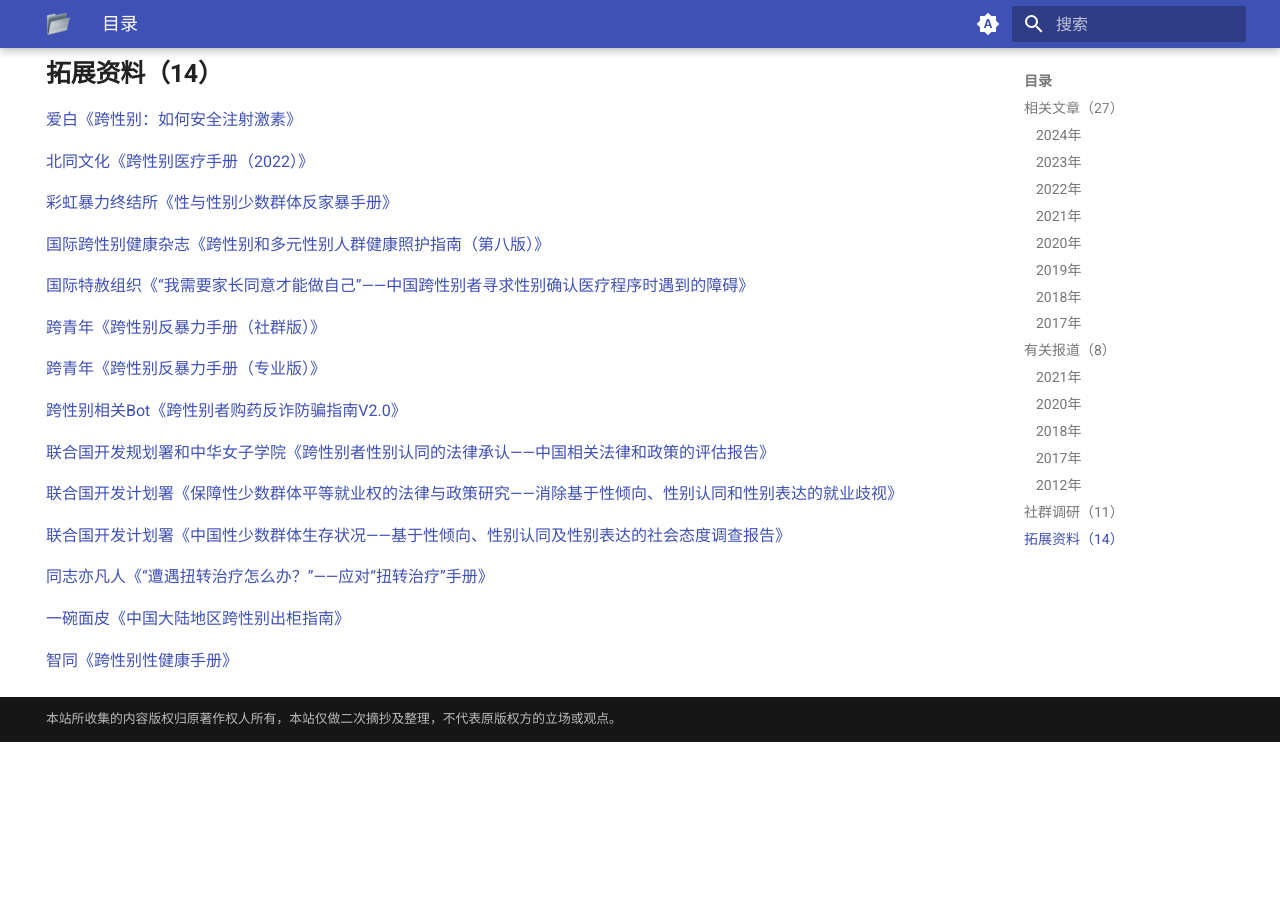
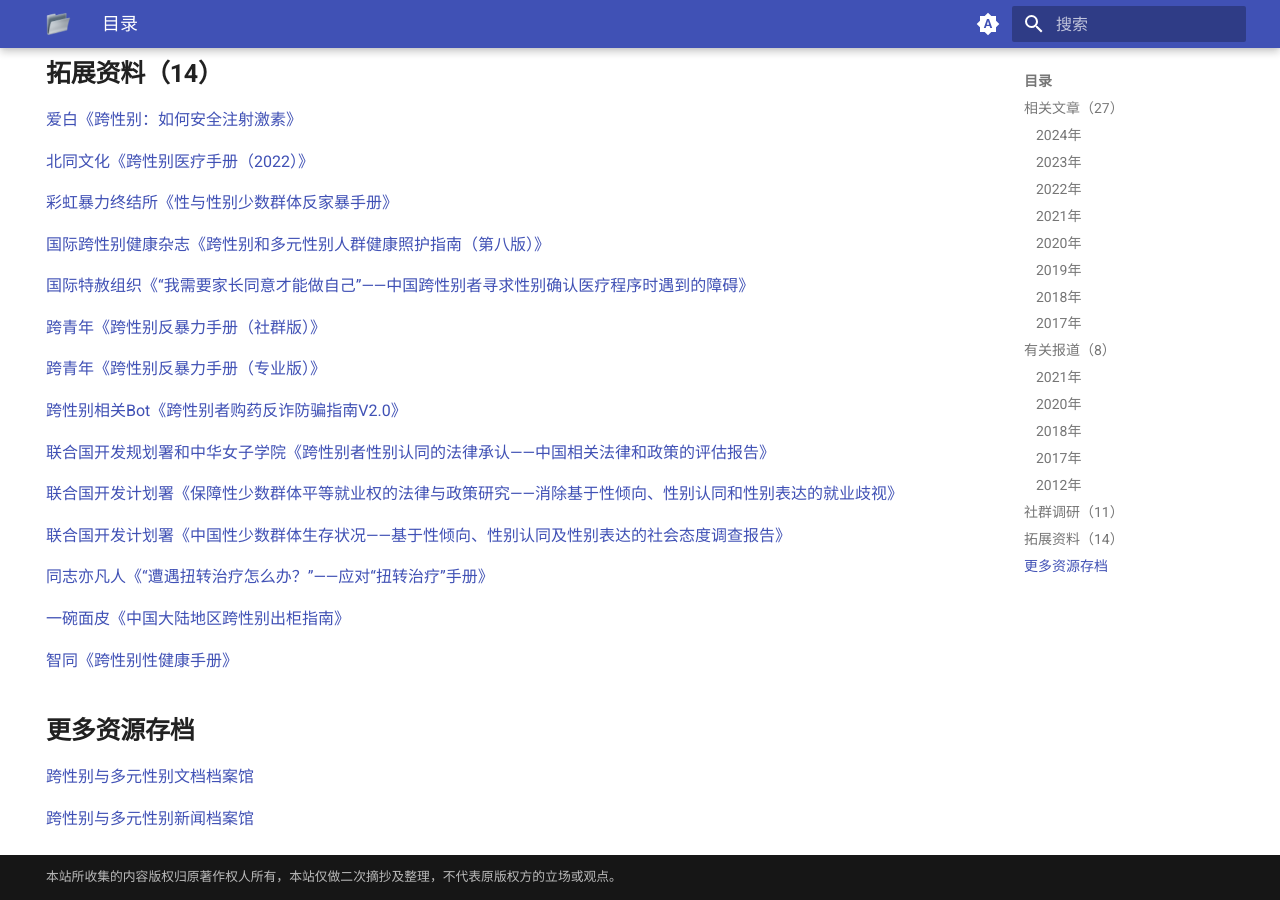
Before and after one commit to ChisakaKanako/docs, an MkDocs documentation site: the page built from docs/index.md, in a window 1280 px wide and 900 px high, scrolled down 3114 px. Built offline with MkDocs 1.6.1 and Material for MkDocs 9.7.7, drawn with Linux system fonts in a browser that asks for light colours; before the commit the page ends 3856 px from its top, so only the background shows below that.

Commit message:
Update index.md

```diff
--- a/docs/index.md
+++ b/docs/index.md
@@ -165,3 +165,9 @@
 [一碗面皮《中国大陆地区跨性别出柜指南》](https://data.transzh.org/pdf/一碗面皮《中国大陆地区跨性别出柜指南》.pdf)
 
 [智同《跨性别性健康手册》](https://data.transzh.org/pdf/智同《跨性别性健康手册》.pdf)
+
+## 更多资源存档
+
+[跨性别与多元性别文档档案馆](https://digital.transchinese.org/)
+
+[跨性别与多元性别新闻档案馆](https://news.transchinese.org/)
```
